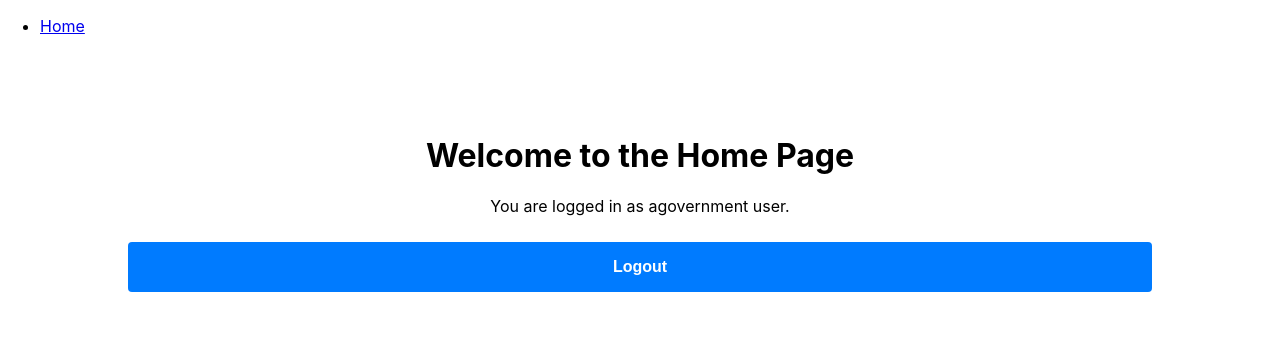
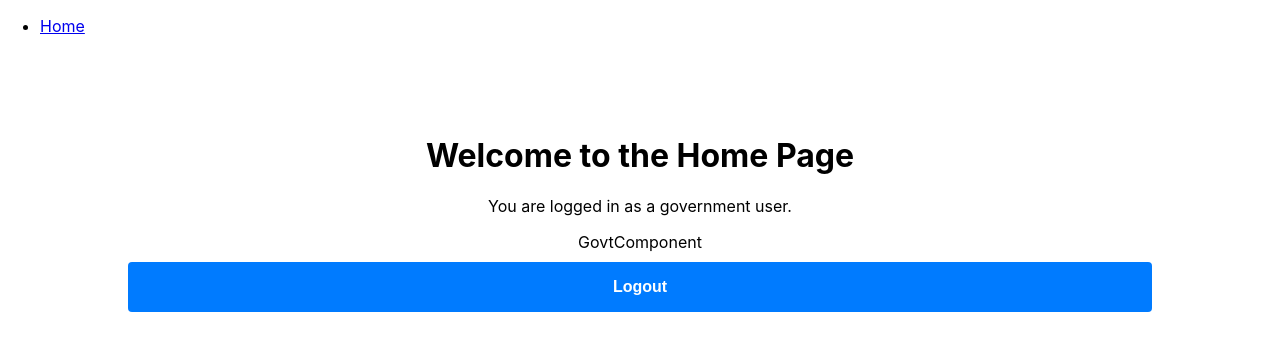
Before and after one commit to anjiattri/TrustChain, a React (Create React App) app: page / in a window 1280 px wide. Both pictures are taken after a click on the button "Login". Shown: the top 350 px of the page. Built offline with nearby package versions, Linux system fonts and the light colour scheme.

Commit message:
initial login

```diff
--- a/src/App.js
+++ b/src/App.js
@@ -1,5 +1,5 @@
-import React, { useState } from "react";
-import { Link, Route, BrowserRouter as Router, Routes } from "react-router-dom"; // Import necessary components
+import React, { useEffect, useState } from "react";
+import { Link, Route, BrowserRouter as Router, Routes } from "react-router-dom";
 import "./App.css";
 import HomePage from "./components/Home";
 import LoginPage from "./components/login/Login";
@@ -12,9 +12,25 @@ function App() {
     setIsLoggedIn(true);
     setUserType(selectedUserType);
   };
+
   const handleLogout = () => {
     setIsLoggedIn(false);
+    setUserType("govt"); // Reset user type on logout
   };
+
+  // Check for stored login state on app load
+  useEffect(() => {
+    const storedIsLoggedIn = localStorage.getItem("isLoggedIn");
+    if (storedIsLoggedIn === "true") {
+      setIsLoggedIn(true);
+    }
+  }, []);
+
+  // Update stored login state when it changes
+  useEffect(() => {
+    localStorage.setItem("isLoggedIn", isLoggedIn);
+  }, [isLoggedIn]);
+
   return (
     <Router>
       <div>
--- a/src/components/Home.js
+++ b/src/components/Home.js
@@ -1,15 +1,21 @@
 import React from "react";
+import GovernmentComponent from "./govt/GovtComponent";
+import VolunteerComponent from "./volunteer/VolunteerComponent";
 
 function HomePage({ userType, handleLogout }) {
   return (
     <div className="App">
       <h1>Welcome to the Home Page</h1>
       <p>
-        You are logged in as a
+        You are logged in as a{" "}
         {userType === "govt" ? "government" : "volunteer"} user.
       </p>
+      <div>
+        {userType === "govt" ? <GovernmentComponent /> : <VolunteerComponent />}
+      </div>
       <button onClick={handleLogout}>Logout</button>
     </div>
   );
 }
+
 export default HomePage;
--- /dev/null
+++ b/src/components/govt/GovtComponent.js
@@ -0,0 +1,7 @@
+import React from "react";
+
+function GovtComponent() {
+  return <div>GovtComponent</div>;
+}
+
+export default GovtComponent;
--- /dev/null
+++ b/src/components/volunteer/VolunteerComponent.js
@@ -0,0 +1,8 @@
+// VolunteerComponent.js
+import React from "react";
+
+function VolunteerComponent() {
+  return <p>This is the Volunteer Component</p>;
+}
+
+export default VolunteerComponent;
```
